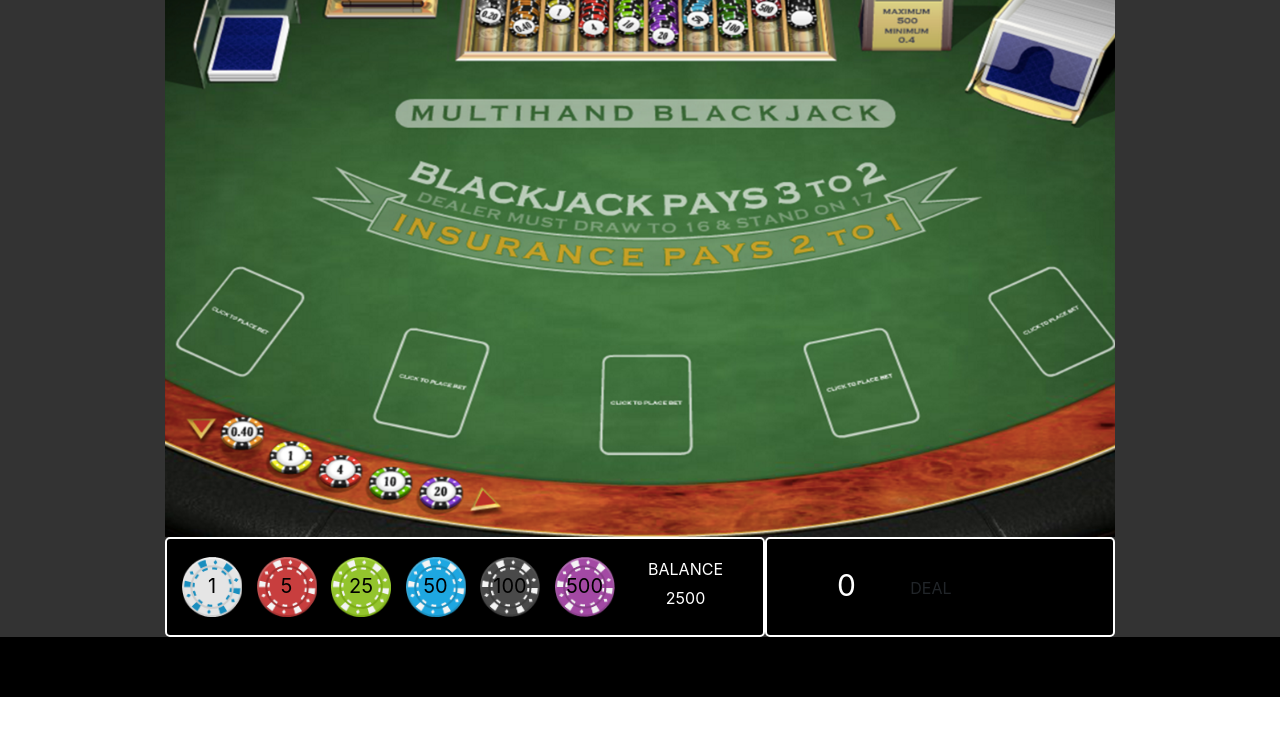
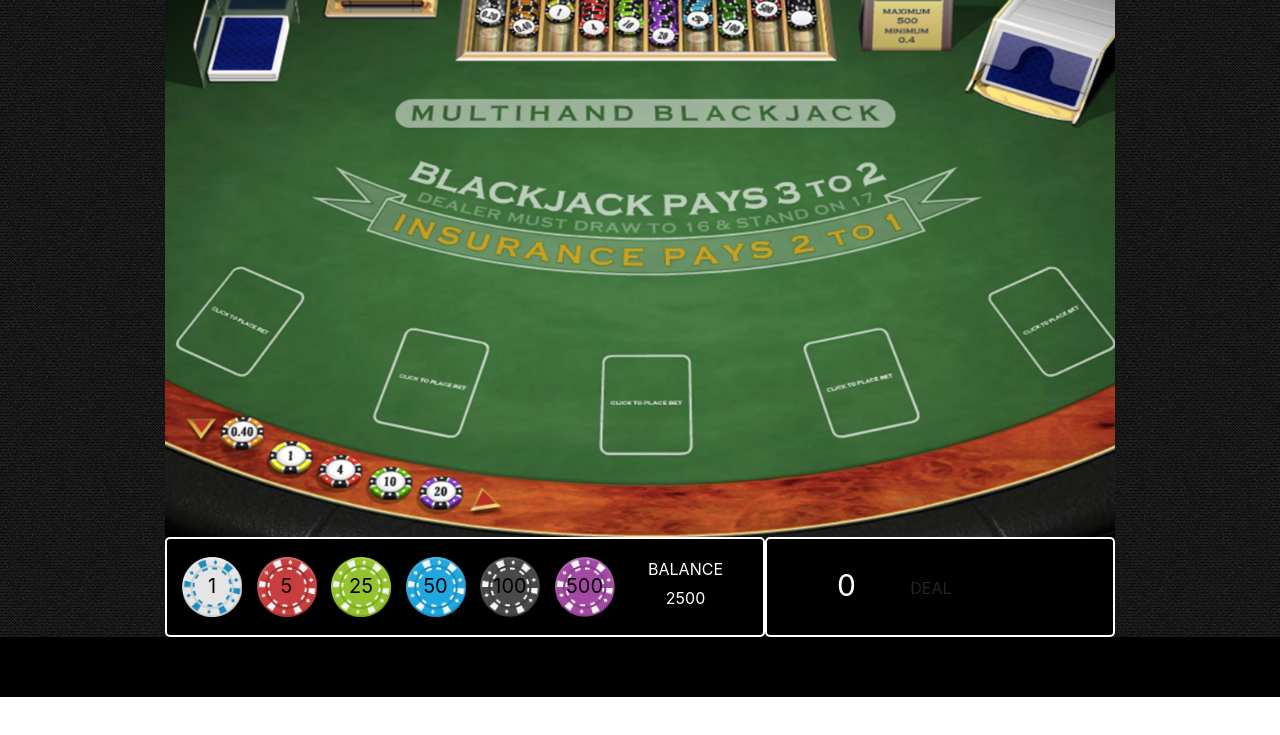
Before and after one commit to davyoon/blackjack, a plain HTML site: page index.html in a window 1280 px wide. Shown: the part 63-798 px from the top of the page. Drawn offline with nearby package versions, Linux system fonts and the light colour scheme.

Commit message:
background

```diff
--- a/style.css
+++ b/style.css
@@ -24,7 +24,7 @@
 }
 
 .blackjack{
-	background-color: #333333;
+	background-image: url("./img/binding_dark.png");
 }
 
 .bj-table{
```
Also changed, not shown: img/binding_dark.png (added), img/dark_embroidery.png (added).
